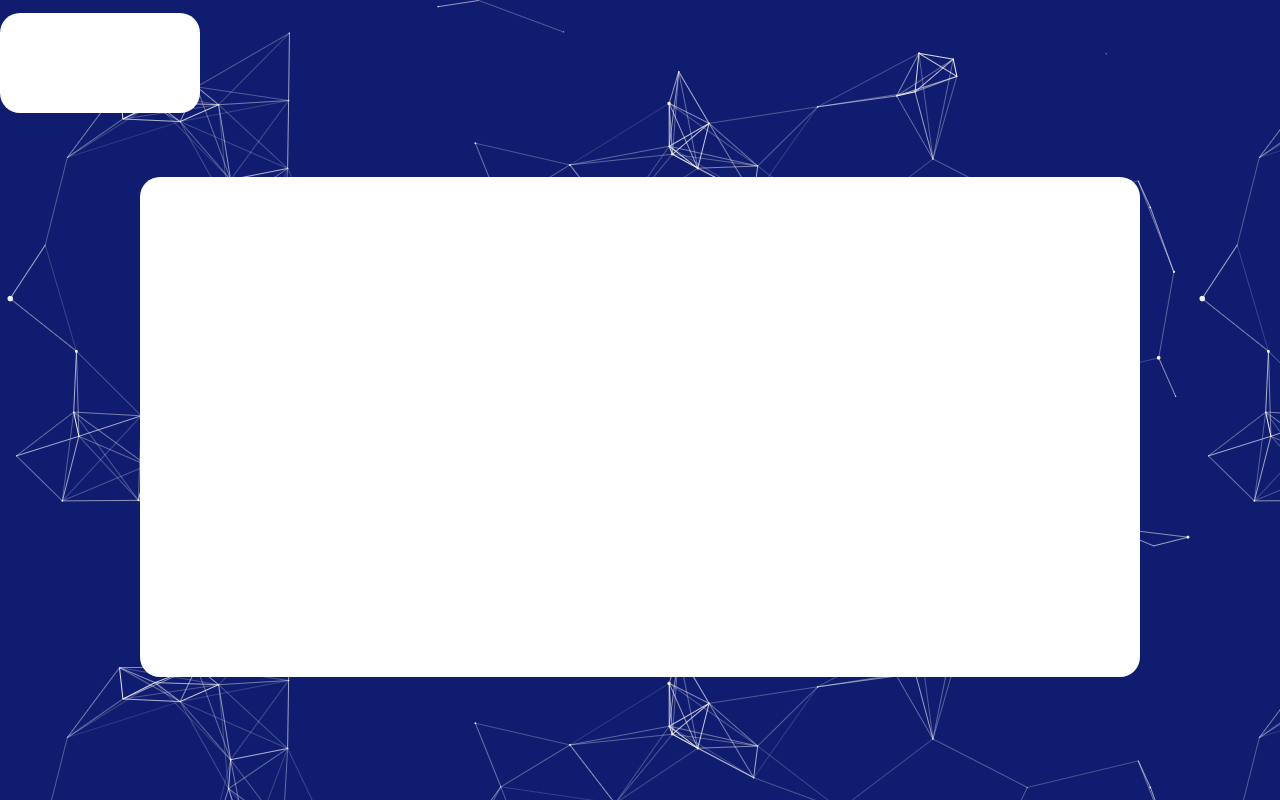
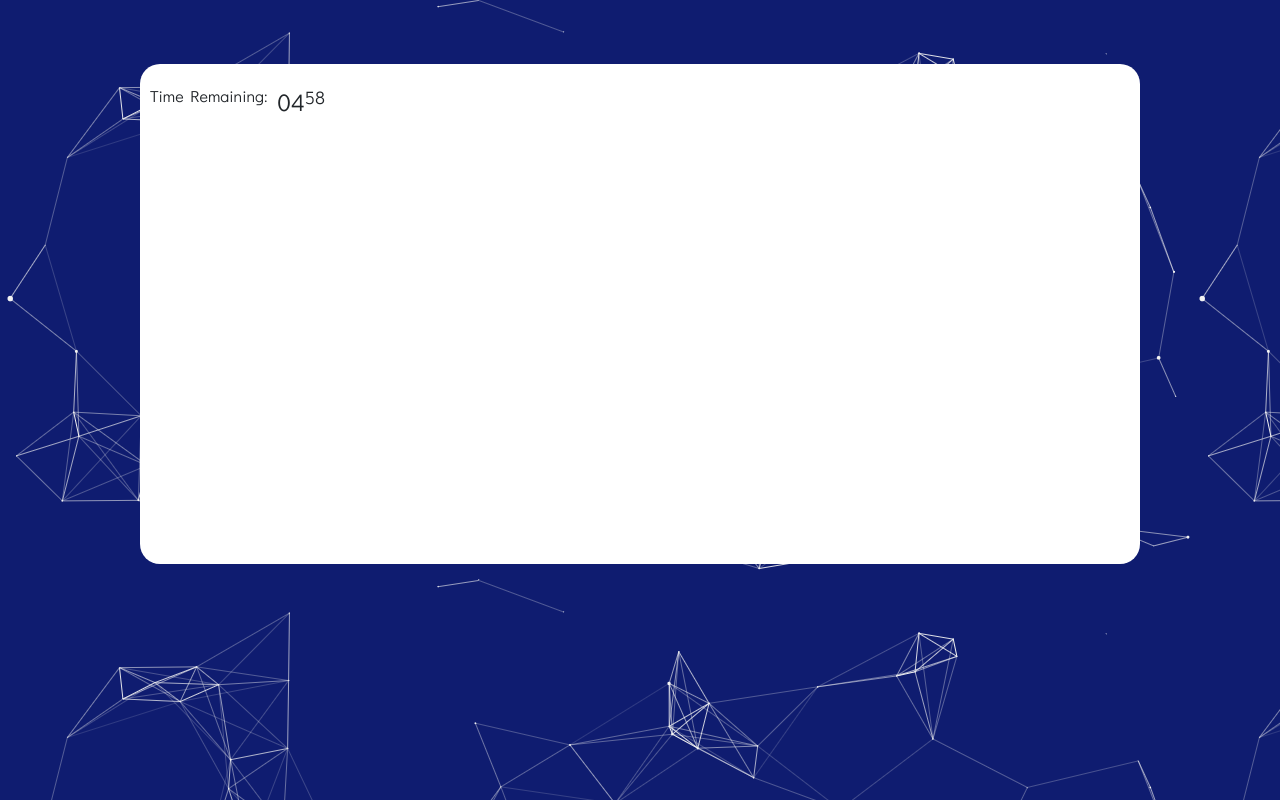
Before and after one commit to geneSaiyan/Code-Quiz, a plain HTML site: page index.html in a window 1280 px wide. Both pictures are taken after a click on the button "Start Quiz". Drawn offline with nearby package versions, Linux system fonts and the light colour scheme.

Commit message:
Added javascript for timer to begin after start is clicked

```diff
--- a/assets/styles.css
+++ b/assets/styles.css
@@ -33,14 +33,20 @@ body{
     display: none;
 }
 
-#timer-container{
-    margin-top: 1%;
-    display: none;
+#timer-div{
+    margin: 20px 10px 20px 10px;
+}
+#time-remaining{
+    float:left;
+   margin-right: 10px;
 }
 
-#timer-div{
-    background-color: white;
-    height:100px;
-    width: 200px;
-    border-radius: 20px;
-}
+#minutes {
+    font-size: 24px;
+    float: left;
+  }
+
+  #seconds {
+    font-size: 18px;
+    float: left;
+  }
--- a/index.html
+++ b/index.html
@@ -10,13 +10,7 @@
 
 <body>
 
-    <div id="timer-container" class="container-fluid">
-        <div class="row">
-            <div id="timer-div">
 
-            </div>
-        </div>
-    </div>
 
 
     <!-- Welcome container for code quiz -->
@@ -44,8 +38,11 @@
     <!-- Welcome container for code quiz -->
     <div class="container-fluid" id="quiz-container">
         <div class="row">
-
-
+            <div id="timer-div">
+                    <p id="time-remaining">Time Remaining: </p>
+                    <p id="minutes">25</p>
+                    <p id="seconds">00</p>
+            </div>
 
         </div>
 
--- a/script.js
+++ b/script.js
@@ -1,14 +1,90 @@
 //Main container fade in
 $("#welcome-container").fadeIn(2000);
 
+//Setting element variables
 var startButton = document.getElementById("btnStartQuiz");
+var minutesDisplay = document.querySelector("#minutes");
+var secondsDisplay = document.querySelector("#seconds");
+
+//Setting seconds and interval variables
+var totalSeconds = 0;
+var secondsElapsed = 0;
+var interval;
+
+//Function created to format minutes
+function getFormattedMinutes() {
+    var secondsLeft = totalSeconds - secondsElapsed;
+
+    var minutesLeft = Math.floor(secondsLeft / 60);
+
+    var formattedMinutes;
+
+    if (minutesLeft < 10) {
+      formattedMinutes = "0" + minutesLeft;
+    } else {
+      formattedMinutes = minutesLeft;
+    }
+
+    return formattedMinutes;
+  }
+
+  //Function created to format seconds
+  function getFormattedSeconds() {
+    var secondsLeft = (totalSeconds - secondsElapsed) % 60;
+
+    var formattedSeconds;
+
+    if (secondsLeft < 10) {
+      formattedSeconds = "0" + secondsLeft;
+    } else {
+      formattedSeconds = secondsLeft;
+    }
+
+    return formattedSeconds;
+  }
+
+  //Function created to format setting the timer
+  function setTime() {
+    var minutes = 5;
+
+    clearInterval(interval);
+    totalSeconds = minutes * 60;
+  }
+
+  //Function created to display the timer as it counts down
+  function renderTime() {
+    minutesDisplay.textContent = getFormattedMinutes();
+    secondsDisplay.textContent = getFormattedSeconds();
+
+    if (secondsElapsed >= totalSeconds) {
+      stopTimer();
+    }
+  }
+
+  //Start timer function
+  function startTimer() {
+    setTime();
+
+    interval = setInterval(function() {
+      secondsElapsed++;
+      renderTime();
+    }, 1000);
+  }
+
+  //Stop timer function
+  function stopTimer() {
+    secondsElapsed = 0;
+    setTime();
+    renderTime();
+  }
 
 startButton.addEventListener("click", function(){
+    //fade out the welcome container and fade in the quiz container
     $("#welcome-container").fadeOut(100);
     $("#quiz-container").fadeIn(2000);
-    $("#timer-container").fadeIn(2000);
 
 
-
+    //Start the timer
+    startTimer();
 
 });
```
Lines whose indentation alone changed are shown as unchanged.
